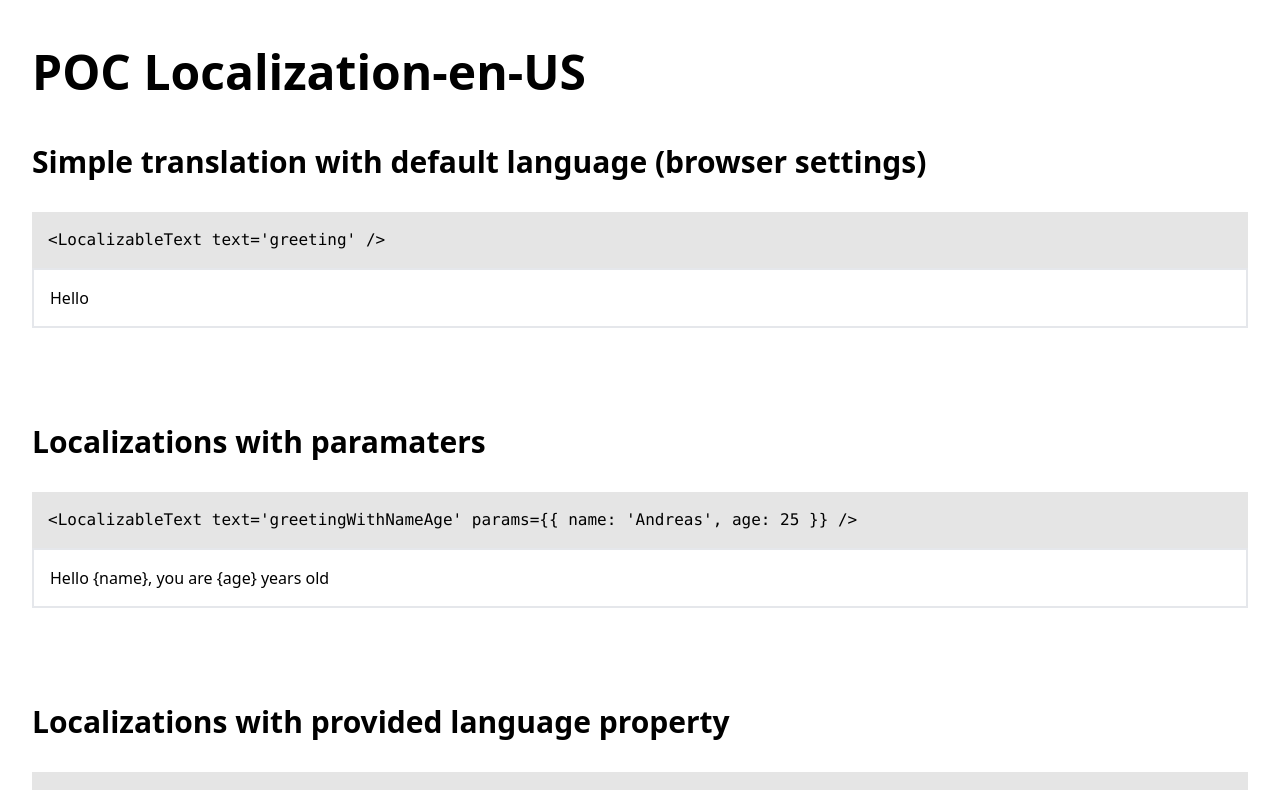
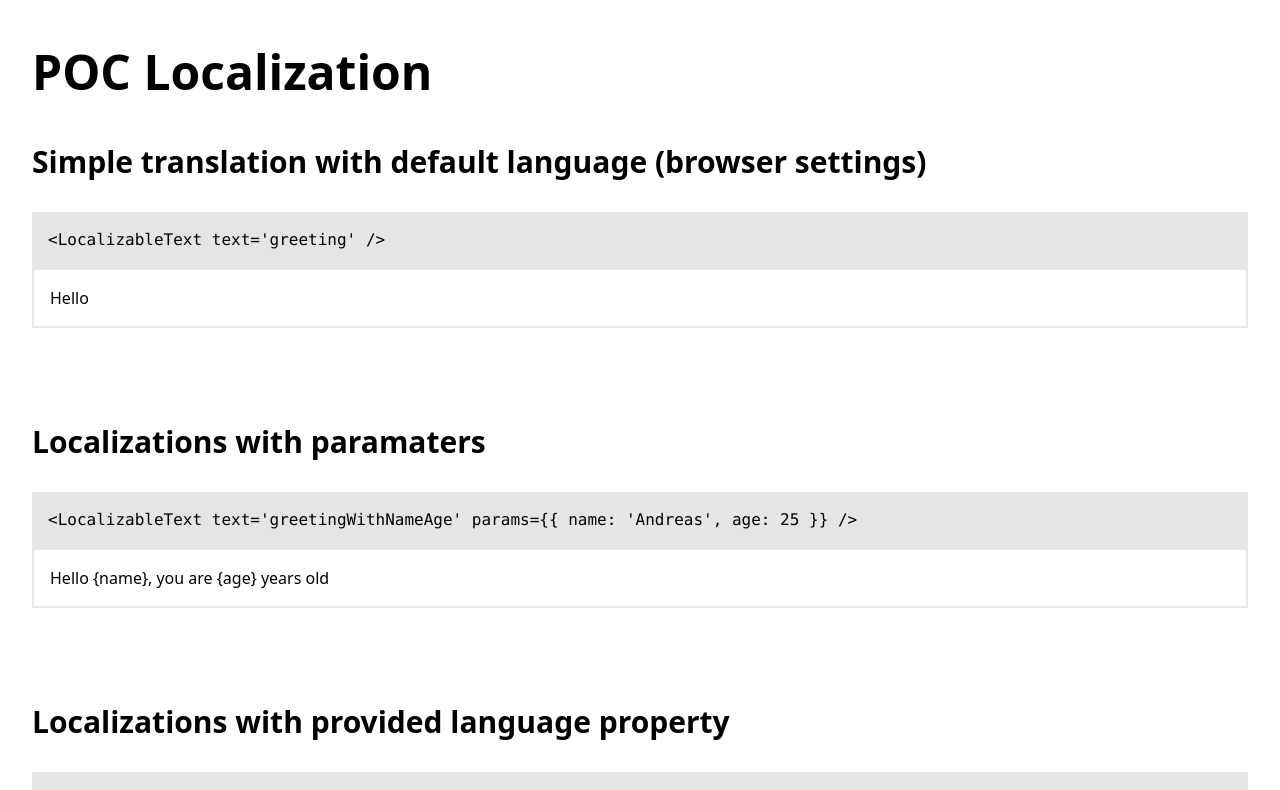
Before and after one commit to neno/react-custom-localization, a React (Vite) app: page / in a window 1280 px wide. Shown: the top 790 px of the page. Built offline with nearby package versions, Linux system fonts and the light colour scheme.

Commit message:
Add AppProps interface

```diff
--- a/src/App.tsx
+++ b/src/App.tsx
@@ -1,21 +1,15 @@
 import { LocalizableText } from './components/LocalizableText';
 import { Stack } from './components/Stack';
 
-const defaultBrowserLang = navigator.language;
+interface AppProps {
+  fallbackLang: string;
+}
 
-// "localization": {
-//   "simple": "Simple translation with default language (browser settings)",
-//   "withParams": "Localizations with paramaters",
-//   "withProvidedLang": "Localizations with provided language property",
-//   "withProvidedTranslations": "Localizations with provided translations",
-//   "withNestedKey": "Localizations with nested keys"
-// },
-
-function App() {
+function App({ fallbackLang = "en" }: AppProps) {
   return (
     <div className='container mx-auto px-4 sm:px-6 lg:px-8 py-4 sm:py-6 lg:py-8'>
       <h1>
-        <LocalizableText text='appTitle' />-<span>{defaultBrowserLang}</span>
+        <LocalizableText text='appTitle' />
       </h1>
       <main>
         <Stack>
```
